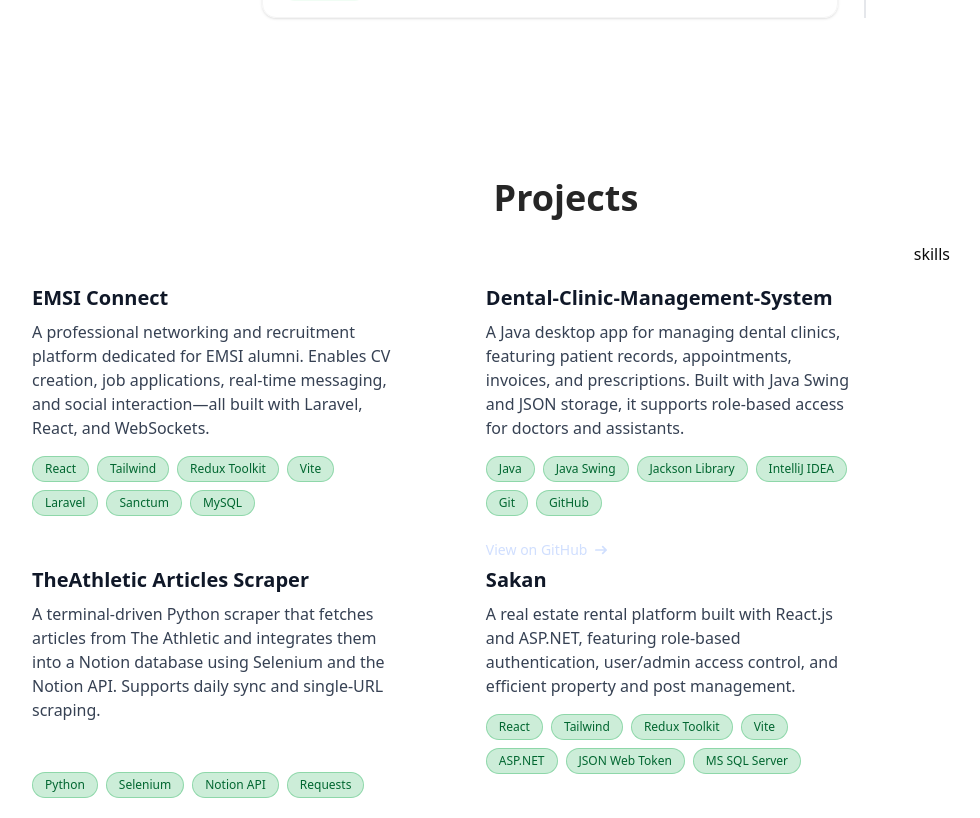
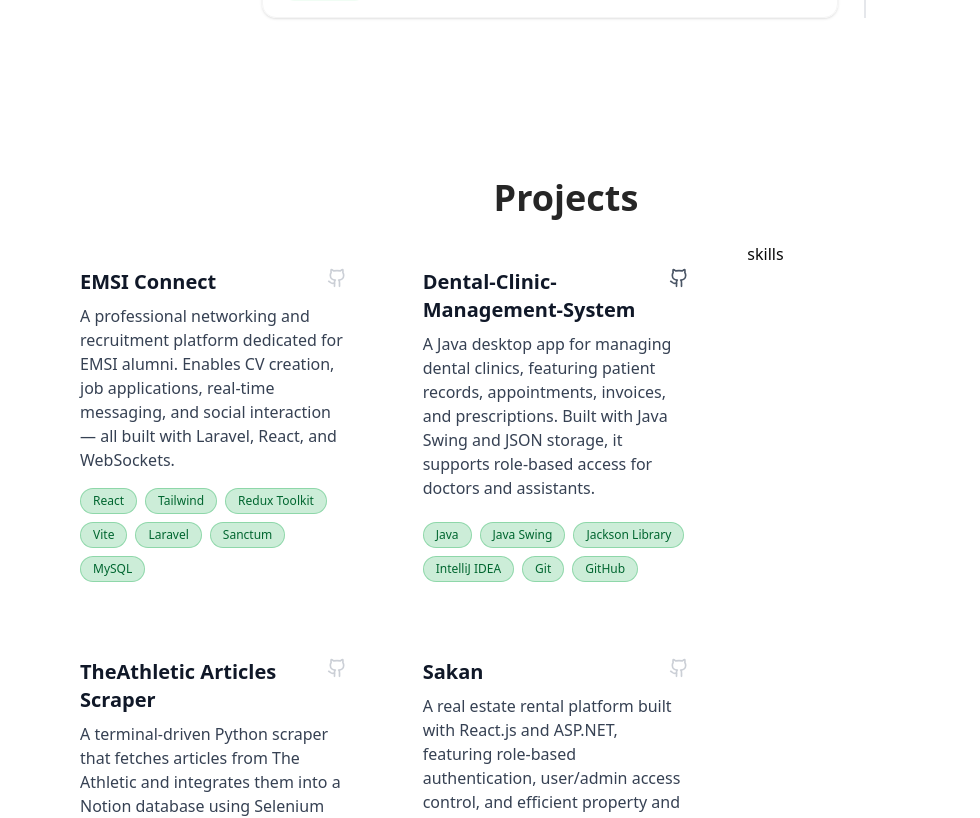
Before and after one commit to dev-saber/my-portfolio, a React (Vite) app: page / in a window 1280 px wide. Shown: the part 3000-3818 px from the top of the page, without its empty margins (74-1054 px from the left). Built offline with nearby package versions, Linux system fonts and the light colour scheme.

Commit message:
project card and grid update

```diff
--- a/src/assets/Projects.ts
+++ b/src/assets/Projects.ts
@@ -54,7 +54,7 @@
   {
     title: "EMSI Connect",
     description:
-      "A professional networking and recruitment platform dedicated for EMSI alumni. Enables CV creation, job applications, real-time messaging, and social interaction—all built with Laravel, React, and WebSockets.",
+      "A professional networking and recruitment platform dedicated for EMSI alumni. Enables CV creation, job applications, real-time messaging, and social interaction — all built with Laravel, React, and WebSockets.",
     tools: [
       "React",
       "Tailwind",
--- a/src/components/atoms/ProjectCard.tsx
+++ b/src/components/atoms/ProjectCard.tsx
@@ -1,4 +1,4 @@
-import React from "react";
+import { Github } from "lucide-react";
 
 const ProjectCard = ({
   title,
@@ -12,17 +12,28 @@
   github?: string;
 }) => {
   return (
-    <div className="project relative rounded-xl bg-[rgba(255,255,255,0.125)] aspect-[4/3] min-h-[250px] w-full">
-      <div className="project-glow absolute inset-0 rounded-xl z-0" />
-      <div className="project-content absolute inset-[2px] rounded-xl bg-white/80 dark:bg-slate-950 flex flex-col gap-4 p-6 z-10 h-[calc(100%-4px)]">
-        <div>
-          <h3 className="text-xl font-semibold text-gray-900 dark:text-white">
-            {title}
-          </h3>
+    <div className="project relative rounded-xl bg-[rgba(255,255,255,0.125)] w-full overflow-hidden">
+      <div className="project-glow absolute inset-0 rounded-xl z-0 pointer-events-none" />
+      <div className="project-content relative m-[2px] rounded-xl bg-white/80 dark:bg-slate-950 flex flex-col gap-4 p-6 z-10 min-h-[calc(100%-4px)]">
+        <div className="flex-shrink-0">
+          <div className="flex justify-between">
+            <h3 className="text-xl font-semibold text-gray-900 dark:text-white">
+              {title}
+            </h3>
+            {github ? (
+              <a href={github} target="_blank" rel="noopener noreferrer">
+                <Github className="w-5 h-5 text-gray-600 dark:text-gray-300 hover:text-gray-800 dark:hover:text-gray-200 transition-colors" />
+              </a>
+            ) : (
+              <span title="Private repository" className="cursor-not-allowed">
+                <Github className="w-5 h-5 text-gray-400 dark:text-gray-600 opacity-50" />
+              </span>
+            )}
+          </div>
           <p className="mt-2 text-gray-700 dark:text-gray-300">{description}</p>
         </div>
 
-        <div className="flex-1 min-h-[60px] flex flex-col justify-end">
+        <div className="flex-1 flex flex-col justify-end">
           <div className="flex flex-wrap gap-2 content-end">
             {tools.map((tool, index) => (
               <span
@@ -34,32 +45,6 @@
             ))}
           </div>
         </div>
-
-        {github && (
-          <a
-            href={github}
-            target="_blank"
-            rel="noopener noreferrer"
-            className="mt-2 inline-flex items-center text-sm font-medium text-blue-600 dark:text-blue-400 hover:underline z-20 relative"
-          >
-            View on GitHub
-            <svg
-              className="w-3 h-3 ms-2 rtl:rotate-180"
-              aria-hidden="true"
-              xmlns="http://www.w3.org/2000/svg"
-              fill="none"
-              viewBox="0 0 14 10"
-            >
-              <path
-                stroke="currentColor"
-                strokeLinecap="round"
-                strokeLinejoin="round"
-                strokeWidth="2"
-                d="M1 5h12m0 0L9 1m4 4L9 9"
-              />
-            </svg>
-          </a>
-        )}
       </div>
     </div>
   );
--- a/src/components/molecules/ProjectsGrid.tsx
+++ b/src/components/molecules/ProjectsGrid.tsx
@@ -18,13 +18,12 @@
       (card as HTMLElement).style.setProperty("--y", `${y}`);
     });
   };
-  console.log(projects)
 
   return (
-    <div className=" p-4">
+    <div className="w-full">
       <div
         ref={gridRef}
-        className="grid grid-cols-1 md:grid-cols-2 gap-8 -ml-48"
+        className="grid grid-cols-1 lg:grid-cols-2 gap-4 xl:gap-6"
         onPointerMove={handlePointerMove}
       >
         {projects.map((project, index) => (
--- a/src/index.css
+++ b/src/index.css
@@ -139,30 +139,19 @@
 }
 
 .project-glow {
-  background: radial-gradient(
-    600px circle at var(--x-px) var(--y-px),
-    rgba(0, 0, 0, 0.1),
-    transparent 40%
-  );
+  background: radial-gradient(600px circle at var(--x-px) var(--y-px),
+      rgba(0, 0, 0, 0.1),
+      transparent 40%);
   opacity: 0;
   transition: opacity 0.4s ease;
 }
 
 .dark .project-glow {
-  background: radial-gradient(
-    600px circle at var(--x-px) var(--y-px),
-    rgba(255, 255, 255, 0.2),
-    transparent 40%
-  );
+  background: radial-gradient(600px circle at var(--x-px) var(--y-px),
+      rgba(255, 255, 255, 0.2),
+      transparent 40%);
 }
 
 .project:hover .project-glow {
   opacity: 1;
 }
-
-/* Responsive aspect ratio adjustments */
-@media (min-width: 768px) {
-  .project {
-    aspect-ratio: 16/9;
-  }
-}
--- a/src/layouts/Projects.tsx
+++ b/src/layouts/Projects.tsx
@@ -5,13 +5,17 @@
   return (
     <section
       id="projects"
-      className="px-4 py-12 sm:px-8 md:px-16 lg:px-32 lg:w-4/5 mx-auto"
+      className="px-4 py-12 sm:px-8 md:px-16 lg:px-32 lg:w-full mx-auto"
     >
       <Title>Projects</Title>
-      <div className="flex w-full gap-4 justify-between">
-        <ProjectsGrid />
-        {/* skills here + their filter */}
-        <span>skills</span>
+      <div className="flex flex-col lg:flex-row w-full gap-8 justify-between">
+        <div className="w-full lg:w-2/3">
+          <ProjectsGrid />
+        </div>
+        <div className="w-full lg:w-1/3">
+          {/* skills here + their filter */}
+          skills
+        </div>
       </div>
     </section>
   );
```
